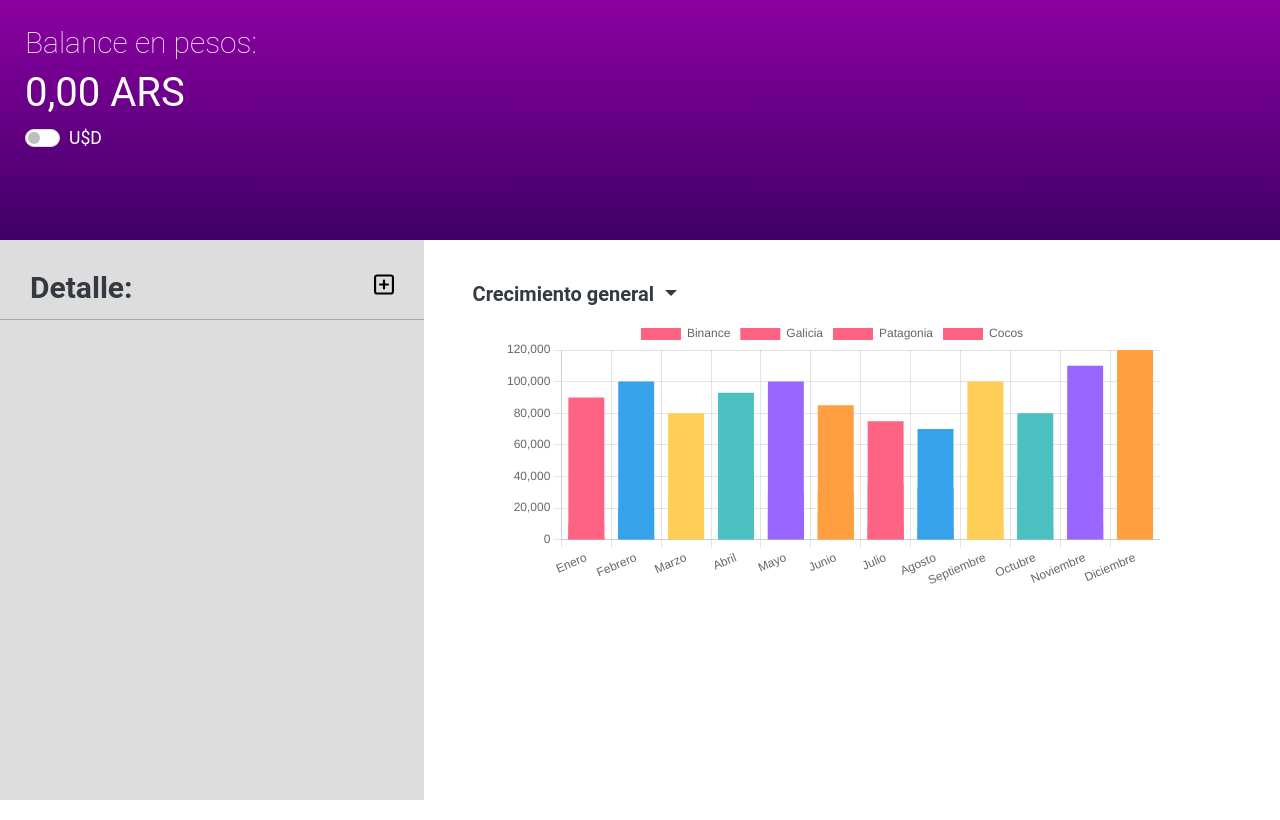
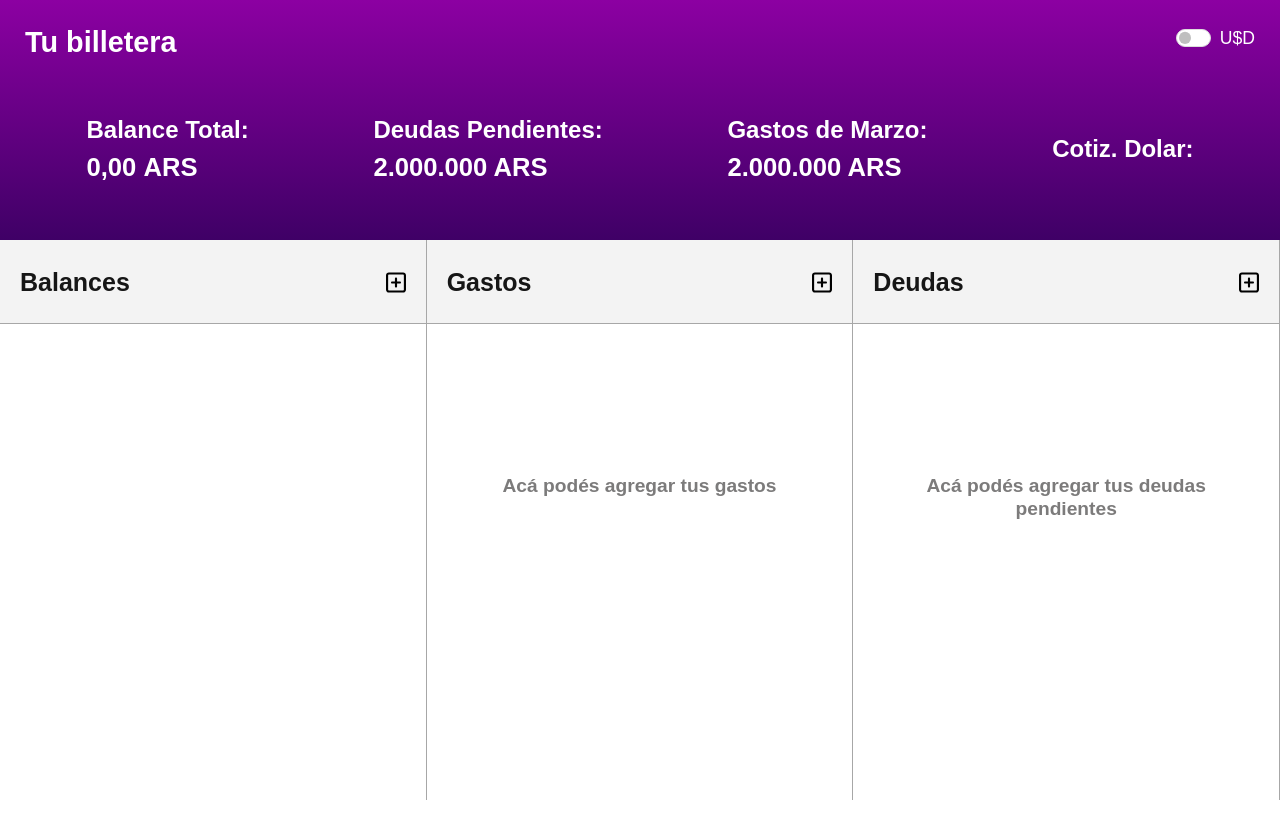
Before and after one commit to PabloBottinelli/tarasca, an Electron app: page src/ui/index.html in a window 1280 px wide. Drawn offline with nearby package versions, Linux system fonts and the light colour scheme; no server answers.

Commit message:
rediseño

```diff
--- a/src/ui/chart.js
+++ /dev/null
@@ -1,99 +0,0 @@
-var ctx = document.getElementById('graphic-cnt').getContext('2d');
-var myChart = new Chart(ctx, {
-    type: 'bar',
-    data: {
-        labels: ['Enero', 'Febrero', 'Marzo', 'Abril', 'Mayo', 'Junio', 'Julio', 'Agosto', 'Septiembre', 'Octubre', 'Noviembre', 'Diciembre'],
-        datasets: [{
-            grouped: false,
-            label: 'Binance',
-            data: [10000, 20000, 25000, 41000, 30000, 31000, 35000, 33000, 45000, 40000, 39000, 40000],
-            backgroundColor: [
-                'rgba(255, 99, 132, 1)',
-                'rgba(54, 162, 235, 1)',
-                'rgba(255, 206, 86, 1)',
-                'rgba(75, 192, 192, 1)',
-                'rgba(153, 102, 255, 1)',
-                'rgba(255, 159, 64, 1)',
-                'rgba(255, 99, 132, 1)',
-                'rgba(54, 162, 235, 1)',
-                'rgba(255, 206, 86, 1)',
-                'rgba(75, 192, 192, 1)',
-                'rgba(153, 102, 255, 1)',
-                'rgba(255, 159, 64, 1)'
-            ]
-        },
-        {
-            grouped: false,
-            label: 'Galicia',
-            data: [1000, 2000, 2500, 4100, 3000, 3100, 3500, 3300, 4500, 4000, 3900, 4000],
-            backgroundColor: [
-                'rgba(255, 99, 132, 1)',
-                'rgba(54, 162, 235, 1)',
-                'rgba(255, 206, 86, 1)',
-                'rgba(75, 192, 192, 1)',
-                'rgba(153, 102, 255, 1)',
-                'rgba(255, 159, 64, 1)',
-                'rgba(255, 99, 132, 1)',
-                'rgba(54, 162, 235, 1)',
-                'rgba(255, 206, 86, 1)',
-                'rgba(75, 192, 192, 1)',
-                'rgba(153, 102, 255, 1)',
-                'rgba(255, 159, 64, 1)'
-            ]
-        },
-        {
-            grouped: false,
-            label: 'Patagonia',
-            data: [2000, 1000, 8000, 13000, 16000, 18000, 9000, 7000, 10000, 8000, 11000, 12000],
-            backgroundColor: [
-                'rgba(255, 99, 132, 1)',
-                'rgba(54, 162, 235, 1)',
-                'rgba(255, 206, 86, 1)',
-                'rgba(75, 192, 192, 1)',
-                'rgba(153, 102, 255, 1)',
-                'rgba(255, 159, 64, 1)',
-                'rgba(255, 99, 132, 1)',
-                'rgba(54, 162, 235, 1)',
-                'rgba(255, 206, 86, 1)',
-                'rgba(75, 192, 192, 1)',
-                'rgba(153, 102, 255, 1)',
-                'rgba(255, 159, 64, 1)'
-            ]
-        },
-        {
-            grouped: false,
-            label: 'Cocos',
-            data: [90000, 100000, 80000, 93000, 100000, 85000, 75000, 70000, 100000, 80000, 110000, 120000],
-            backgroundColor: [
-                'rgba(255, 99, 132, 1)',
-                'rgba(54, 162, 235, 1)',
-                'rgba(255, 206, 86, 1)',
-                'rgba(75, 192, 192, 1)',
-                'rgba(153, 102, 255, 1)',
-                'rgba(255, 159, 64, 1)',
-                'rgba(255, 99, 132, 1)',
-                'rgba(54, 162, 235, 1)',
-                'rgba(255, 206, 86, 1)',
-                'rgba(75, 192, 192, 1)',
-                'rgba(153, 102, 255, 1)',
-                'rgba(255, 159, 64, 1)'
-            ]
-        }
-    ]
-    },
-    options: {
-        scales: {
-            y: {
-                beginAtZero: true
-            }
-        },
-        layout: {
-            padding: {
-                left: 50, // Espacio adicional a la izquierda del gráfico
-                right: 0, // Espacio adicional a la derecha del gráfico
-                top: 0, // Espacio adicional en la parte superior del gráfico
-                bottom: 80 // Espacio adicional en la parte inferior del gráfico
-            }
-        }
-    },
-});
--- a/src/ui/css/styles.css
+++ b/src/ui/css/styles.css
@@ -1,11 +1,14 @@
+@import url('https://fonts.googleapis.com/css2?family=Rubik:ital,wght@0,300..900;1,300..900&display=swap');
+
 *, ::after, ::before {
     box-sizing: border-box;
 }
 
+
 * {
     margin: 0;
     padding: 0;
-    font-family: "Roboto", sans-serif;
+    font-family: "Rubik", sans-serif;
 }
 
 body {
@@ -20,40 +23,43 @@ body {
     height: 30%;
     padding: 25px;
     background: linear-gradient(#8C00A2, #3F0066);
-    /* display: flex;
+    color: white;
+}
+
+#title{
+    height: 35%;
+}
+
+#title h1{
+    float: left;
+    font-size: 1.8rem;
+}
+
+#title div{
+    float: right;
+}
+
+#datas{
+    height: 65%;
+    width: 90%;
+    margin: auto;
+    display: flex;
     flex-wrap: nowrap;
     justify-content: space-between;
-    text-align: center; */
+    text-align: center;
+    align-items: center;
 }
 
-#header h1 {
-    color: white;
-    font-size: 30px;
-    font-weight: 100;
-    align-self: flex-start;
-    width: 33%;
+#datas div{
     text-align: left;
 }
 
-#header h2 {
-    color: white;
-    font-size: 40px;
-    font-weight: 400;
-    align-self: center;
-    width: 33%;
-
+#datas h2{
+    font-size: 1.5rem;
 }
 
-#switch-cnt {
-    margin-top: 5px;
-    align-self: flex-start;
-    position: relative;
-    width: 33%;
-    text-align: right;
-}
-
-.form-check-label{
-    color: white;
+#datas h3{
+    font-size: 1.6rem;
 }
 
 /* MAIN */
@@ -64,31 +70,45 @@ body {
     display: flex;
 }
 
-/* IZQUIERDA */
-
-#detail {
-    background-color: #dddddd;
-    width: 35%;
+.info-cnt{
+    flex: 1;
     height: 100%;
-    padding: 30px 0 30px 0;
+    border-right: 1px solid rgb(167, 167, 167);
 }
 
-#detail-top {
+.info-top{
     width: 100%;
-    height: 10%;
+    height: 15%;
     border-bottom: 1px solid rgb(167, 167, 167);
-    padding: 0 30px 0 30px;
+    background-color: rgb(243, 243, 243);
+    display: flex;
+    align-items: center;
+    padding: 20px;
 }
 
-#detail-top h2 {
-    float: left;
-    font-size: 30px;
+.info-top h2{
+    font-size: 25px;
+    color: rgb(22, 22, 22);
+    margin-bottom: 0;
 }
 
-#buttons {
-    float: right;
+.info-buttons{
+    margin-left: auto;
 }
 
+.info-bottom{
+    width: 100%;
+    height: 85%;
+    overflow: hidden;
+    overflow-y: auto;
+    padding: 0 25px 25px 25px;
+}
+
+#bills-editButton, #bills-deleteButton, #balance-editButton, #balance-deleteButton, #debts-editButton, #debts-deleteButton{
+    display: none;
+}
+
+/* FORMS  */
 .formButton {
     width: 20px;
     height: 22.84px;
@@ -104,15 +124,6 @@ body {
     transform: scale(1.2);
 }
 
-#detail-bottom{
-    width: 100%;
-    height: 100%;
-    overflow: hidden;
-    overflow-y: auto;
-    padding: 0 25px 0 25px;
-}
-
-/* FORM  */
 .form-check-label img{
     width: 20px;
     height: 20px;
@@ -124,10 +135,6 @@ body {
     padding: 0.5rem 1.1rem;
 }
 
-#editButton, #deleteButton{
-    display: none;
-}
-
 .form-label{
     width: 100%;
 }
@@ -136,7 +143,15 @@ body {
     cursor: pointer;
 }
 
-/* ITEMS IZQUIERDA */
+/* ITEMS */
+.advice{
+    font-size: 1.2rem;
+    width: 80%;
+    text-align: center;
+    margin: auto;
+    color: rgb(124, 123, 123);
+    margin-top: 40%;
+}
 
 .item img {
     width: 30px;
@@ -144,14 +159,15 @@ body {
 
 .item {
     width: 100%;
-    margin: auto;
-    border-radius: 30px;
-    padding: 0px 20px 0px 20px;
+    border-radius: 25px;
     color: white;
-    height: 80px;
     margin-top: 25px;
     cursor: pointer;
     border: 2px solid transparent;
+    display: flex;
+    align-items: center;
+    padding: 10px 15px 10px 15px;
+    border: 2px solid rgb(161, 161, 161);
 }
 
 .item img{
@@ -159,64 +175,30 @@ body {
 }
 
 .item-detail{
-    float: left;
-    display: flex;
-    height: 100%;
-    align-items: center;
-
-}
-
-.item-detail img{
-    margin-left: 10px;
-    margin-right: 20px;
-    height: 40px;
-    width: 40px;
-}
-
-.item-detail h3 {
-    font-size: 25px;
-}
-
-.item-data-cnt {
-    float: right;
     height: 100%;
     display: flex;
     align-items: center;
 }
 
-.item-data-cnt span {
-    font-size: 20px;
-    margin-right: 10px;
+.item-detail img{
+    padding: 10px;
+    border-radius: 25px;
+    width: 50px;
+    height: 50px;
+    margin-right: 15px;
 }
 
-/* DERECHA  */
-
-#graphic {
-    width: 70%;
-    padding: 30px;
-    padding-right: 120px;
+.item-detail h3 {
+    font-size: 1.5rem;
+    align-self: center;
+    color: rgb(22, 22, 22);
+    margin-bottom: 0;
 }
 
-#graphic-title {
-    display: flex;
-    height: 10%;
-    align-items: flex-start;
+.item-data-cnt {
+    margin-left: auto;
 }
 
-#graphic-title img {
-    width: 20px;
-    margin-left: 10px;
+.item-data-cnt span{
+    color: rgb(22, 22, 22);
 }
-
-#graphic-cnt {
-    width: 100%;
-    height: 90%;
-}
-
-#dropdownButton{
-    font-size: 20px;
-}
-
-.dropdown-menu{
-    width: 250px;
-}
--- a/src/ui/index.html
+++ b/src/ui/index.html
@@ -2,34 +2,55 @@
 <html>
     <head>
         <meta charset="UTF-8">
-        <meta http-equiv="Content-Security-Policy" content="default-src 'self'; connect-src 'self' https://api.bluelytics.com.ar; script-src 'self' https://cdn.jsdelivr.net https://code.jquery.com; img-src 'self' data:; style-src 'self' 'unsafe-inline' https://cdnjs.cloudflare.com;">
+        <meta http-equiv="Content-Security-Policy" content="default-src 'self'; connect-src 'self' https://api.bluelytics.com.ar; script-src 'self' https://cdn.jsdelivr.net https://code.jquery.com; img-src 'self' data:; style-src 'self' 'unsafe-inline' https://cdnjs.cloudflare.com https://fonts.googleapis.com; font-src 'self' https://fonts.gstatic.com;">
         <title>Tarasca</title>
         <link rel="stylesheet" href="css/bootstrap.min.css">
         <link rel="stylesheet" href="css/styles.css">
-        <script src="https://cdn.jsdelivr.net/npm/chart.js"></script>
         <script src="https://code.jquery.com/jquery-3.6.0.min.js"></script>
         <script src="https://cdn.jsdelivr.net/npm/bootstrap@5.3.3/dist/js/bootstrap.bundle.min.js"></script>
         <link rel="stylesheet" href="https://cdnjs.cloudflare.com/ajax/libs/animate.css/4.1.1/animate.min.css"/>
-        <script src="chart.js" defer ></script>
     </head>
     <body>
         <header id="header">
-            <h1>Balance en pesos:</h1>
-            <h2 id="balance">$2.000.000</h2>
-            <div class="form-check form-switch">
-                <input class="form-check-input" type="checkbox" role="switch" id="flexSwitchCheckChecked">
-                <label class="form-check-label" for="flexSwitchCheckChecked">U$D</label>
+            <!-- TITLE AND SWITCH  -->
+            <div id="title">
+                <h1>Tu billetera</h1>
+                <div class="form-check form-switch">
+                    <input class="form-check-input" type="checkbox" role="switch" id="flexSwitchCheckChecked">
+                    <label class="form-check-label" for="flexSwitchCheckChecked">U$D</label>
+                </div>
+            </div>
+
+            <!-- INFO -->
+            <div id="datas">
+                <div>
+                    <h2>Balance Total:</h2>
+                    <h3 id="balance"></h3>
+                </div>
+                <div>
+                    <h2>Deudas Pendientes:</h2>
+                    <h3>2.000.000 ARS</h3>
+                </div>
+                <div>
+                    <h2>Gastos de Marzo:</h2>
+                    <h3>2.000.000 ARS</h3>
+                </div>
+                <div>
+                    <h2>Cotiz. Dolar:</h2>
+                    <h3 id="dollar-info"></h3>
+                </div>
             </div>
         </header>
         <section id="main">
-            <section id="detail">
-                <div id="detail-top">
-                    <h2>Detalle:</h2>
-                    <div id="buttons">
-                        <button class="formButton" id="editButton" data-bs-toggle="modal" data-bs-target="#formModal">
+            <!-- BALANCES -->
+            <section id="balance-detail" class="info-cnt">
+                <div id="balance-top" class="info-top">
+                    <h2>Balances</h2>
+                    <div id="balance-buttons" class="info-buttons">
+                        <button class="formButton" id="balance-editButton" data-bs-toggle="modal" data-bs-target="#formModal">
                             <img src="media/pen-to-square-regular.svg" alt="">
                         </button>
-                        <button class="formButton" id="deleteButton" data-bs-toggle="modal" data-bs-target="#deleteModal">
+                        <button class="formButton" id="balance-deleteButton" data-bs-toggle="modal" data-bs-target="#deleteModal">
                             <img src="media/trash-can-regular.svg" alt="">
                         </button>
                         <button type="button" class="formButton" data-bs-toggle="modal" data-bs-target="#formModal">
@@ -37,21 +58,54 @@
                         </button>
                     </div>
                 </div>
-                <div id="detail-bottom">
-                   <!-- ITEMS -->
-
+                <div id="balance-bottom" class="info-bottom">
+                    <!-- ITEMS -->
+                    <h2 class="advice">Acá podés agregar los balances de tus cuentas</h2>
                 </div>
             </section>
-            <section id="graphic">
-                <div class="dropdown">
-                    <button class="btn dropdown-toggle" id="dropdownButton" type="button" data-bs-toggle="dropdown" aria-expanded="false">
-                        <b>Crecimiento general</b>
-                    </button>
-                    <ul class="dropdown-menu" id="dropdownMenu">
-                        <!-- ENTITYS -->
-                    </ul>
+
+            <!-- BILLS  -->
+            <section id="bills-detail"  class="info-cnt">
+                <div id="bills-top" class="info-top">
+                    <h2>Gastos</h2>
+                    <div id="bills-buttons" class="info-buttons">
+                        <button class="formButton" id="bills-editButton" data-bs-toggle="modal" data-bs-target="#">
+                            <img src="media/pen-to-square-regular.svg" alt="">
+                        </button>
+                        <button class="formButton" id="bills-deleteButton" data-bs-toggle="modal" data-bs-target="#">
+                            <img src="media/trash-can-regular.svg" alt="">
+                        </button>
+                        <button type="button" class="formButton" data-bs-toggle="modal" data-bs-target="#">
+                            <img src="media/square-plus-regular.svg" alt="">
+                        </button>
+                    </div>
                 </div>
-                <canvas id="graphic-cnt"></canvas>
+                <div id="bills-bottom" class="info-bottom">
+                   <!-- ITEMS -->
+                   <h2 class="advice">Acá podés agregar tus gastos</h2>
+                </div>
+            </section>
+
+            <!-- DEBTS  -->
+            <section id="debts-detail"  class="info-cnt">
+                <div id="debts-top" class="info-top">
+                    <h2>Deudas</h2>
+                    <div id="debts-buttons" class="info-buttons">
+                        <button class="formButton" id="debts-editButton" data-bs-toggle="modal" data-bs-target="#">
+                            <img src="media/pen-to-square-regular.svg" alt="">
+                        </button>
+                        <button class="formButton" id="debts-deleteButton" data-bs-toggle="modal" data-bs-target="#">
+                            <img src="media/trash-can-regular.svg" alt="">
+                        </button>
+                        <button type="button" class="formButton" data-bs-toggle="modal" data-bs-target="#">
+                            <img src="media/square-plus-regular.svg" alt="">
+                        </button>
+                    </div>
+                </div>
+                <div id="debts-bottom" class="info-bottom">
+                   <!-- ITEMS -->
+                   <h2 class="advice">Acá podés agregar tus deudas pendientes</h2>
+                </div>
             </section>
         </section>
 
--- a/src/ui/renderer.js
+++ b/src/ui/renderer.js
@@ -16,12 +16,11 @@ const dropdownUSD = document.getElementById('dropdownUSD')
 let itemIcon
 
 // ITEM LIST
-const itemList = document.getElementById('detail-bottom')
-// const dropdownMenu = document.getElementById('dropdownMenu')
+const itemList = document.getElementById('balance-bottom')
 
 // BUTTONS
-const editButton = document.getElementById('editButton')
-const deleteButton = document.getElementById('deleteButton')
+const editButton = document.getElementById('balance-editButton')
+const deleteButton = document.getElementById('balance-deleteButton')
 const confirmDeleteButton = document.getElementById('confirmDeleteButton')
 const formCloseButton = document.getElementById('formCloseButton')
 const switchButton = document.getElementById('flexSwitchCheckChecked')
@@ -30,21 +29,24 @@ const switchButton = document.getElementById('flexSwitchCheckChecked')
 let selectedItem = null
 let editingStatus = false
 let usdCurrency = false
-let usdPrice = 0
 
+// TOTAL BALANCE
+const balance = document.getElementById('balance')
+
+// DOLLAR
+let usdPrice_sell = 0
+let usdPrice_buy = 0
+const dollarInfo = document.getElementById('dollar-info')
 fetch('https://api.bluelytics.com.ar/v2/latest')
 .then(response => response.json())
 .then(data => {
-    usdPrice = data.blue.value_sell
-    console.log(usdPrice)
+    usdPrice_sell = data.blue.value_sell
+    usdPrice_buy = data.blue.value_buy
+    dollarInfo.textContent = "V: " + usdPrice_sell + " " + "C: " + usdPrice_buy
 })
 .catch(error => {
     console.error('Error al obtener los datos:', error)
 })
-
-
-// TOTAL BALANCE
-const balance = document.getElementById('balance')
 
 // CREATE AND EDIT FUNCTIONS
 itemIconRadios.forEach((radio) => {
@@ -73,14 +75,14 @@ newItemForm.addEventListener('submit', (e) => {
     }
 
     if(editingStatus){
-        ipcRenderer.sendSync('editItem', selectedItem.id, item)
+        ipcRenderer.sendSync('editItem', selectedItem.id, item, "balances")
         editingStatus = false
         selectedItem.style.border = '2px solid transparent'
         editButton.style.display = 'none'
         deleteButton.style.display = 'none'
         selectedItem = null
     }else{
-        ipcRenderer.sendSync('createItem', item)
+        ipcRenderer.sendSync('createItem', item, "balances")
     }
 
     newItemForm.reset()
@@ -91,14 +93,23 @@ newItemForm.addEventListener('submit', (e) => {
 function renderItems(items) {
     itemList.innerHTML = ""
     let bal = 0
+    let value;
     items.forEach((i) => {
-        bal += i.value
-        let value = usdCurrency ? i.value/usdPrice: i.value
+        if((i.currency == "US$" && usdCurrency) || (i.currency == "ARS" && !usdCurrency)){
+            value = i.value
+        }else if(i.currency == "ARS" && usdCurrency){
+            value = i.value/usdPrice_sell
+        }else{
+            value = i.value*usdPrice_buy
+        }
+
+        bal += value
         let formattedValue = usdCurrency ? value.toLocaleString('es-ES', { style: 'currency', currency: 'USD' }) : value.toLocaleString('es-ES', { style: 'currency', currency: 'ARS' })
+
         itemList.innerHTML += `
-            <div id="${i.id}" class="item animate__animated animate__bounceInLeft" style="background-color: ${hexToRGBA(i.color, 0.9)};">
+            <div id="${i.id}" class="item animate__animated animate__bounceInLeft">
                 <div class="item-detail">
-                    <img src="media/${i.icon}" alt="Icon">
+                    <img src="media/${i.icon}" alt="Icon" style="background-color: ${hexToRGBA(i.color, 0.9)};">
                     <h3>${i.entity}</h3>
                 </div>
                 <div class="item-data-cnt">
@@ -106,12 +117,9 @@ function renderItems(items) {
                 </div>
             </div>
         `
-        // dropdownMenu.innerHTML += `
-        //     <li><a class="dropdown-item" href="#">${i.entity}</a></li>
-        // `
     })
 
-    bal = usdCurrency ? bal/usdPrice : bal
+    bal = usdCurrency ? bal/usdPrice_sell : bal
     let formattedBalance = usdCurrency ? bal.toLocaleString('es-ES', { style: 'currency', currency: 'USD' }) : bal.toLocaleString('es-ES', { style: 'currency', currency: 'ARS' })
     balance.textContent = formattedBalance
 
@@ -120,9 +128,6 @@ function renderItems(items) {
         itemElement.addEventListener('mouseover', function() {
             if(selectedItem != itemElement){
                 const computedStyle = window.getComputedStyle(itemElement)
-                const backgroundColor = computedStyle.backgroundColor
-                const [r, g, b, _] = backgroundColor.match(/\d+/g)
-                itemElement.style.backgroundColor = `rgba(${r}, ${g}, ${b}, ${1})`
                 itemElement.style.border = '2px solid #272727'
             }
         })
@@ -130,17 +135,14 @@ function renderItems(items) {
         itemElement.addEventListener('mouseout', function() {
             if(selectedItem != itemElement){
                 const computedStyle = window.getComputedStyle(itemElement)
-                const backgroundColor = computedStyle.backgroundColor
-                const [r, g, b, _] = backgroundColor.match(/\d+/g)
-                itemElement.style.backgroundColor = `rgba(${r}, ${g}, ${b}, ${0.9})`
-                itemElement.style.border = '2px solid transparent'
+                itemElement.style.border = '2px solid rgb(161, 161, 161)'
             }
         })
 
         itemElement.addEventListener('click', function(){
             if(selectedItem != itemElement){
                 if(selectedItem){
-                    selectedItem.style.border = '2px solid transparent'
+                    selectedItem.style.border = '2px solid  rgb(161, 161, 161)'
                 }
                 itemElement.style.border = '2px solid red'
                 editButton.style.display = 'inline-block'
@@ -166,14 +168,14 @@ function hexToRGBA(hex, alpha) {
 
 document.addEventListener('click', function(event) {
     if(selectedItem && !selectedItem.contains(event.target) && !editingStatus){
-        selectedItem.style.border = '2px solid transparent'
+        selectedItem.style.border = '2px solid rgb(161, 161, 161)'
         editButton.style.display = 'none'
         deleteButton.style.display = 'none'
         selectedItem = null
     }
     if(editingStatus && (event.target == formCloseButton || (event.target != modalDialog && event.target == formModal))){
         editingStatus = false
-        selectedItem.style.border = '2px solid transparent'
+        selectedItem.style.border = '2px solid rgb(161, 161, 161)'
         editButton.style.display = 'none'
         deleteButton.style.display = 'none'
         selectedItem = null
@@ -188,7 +190,7 @@ switchButton.addEventListener('click', function(){
 
 // GET
 function getItems(){
-    items = ipcRenderer.sendSync('getItems')
+    items = ipcRenderer.sendSync('getItems', "balances")
     renderItems(items)
 }
 
@@ -202,7 +204,7 @@ confirmDeleteButton.addEventListener('click', function(event){
 })
 
 function deleteItem(id){
-    ipcRenderer.sendSync('deleteItem', id)
+    ipcRenderer.sendSync('deleteItem', id, "balances")
     getItems()
 }
 
@@ -213,7 +215,7 @@ editButton.addEventListener('click', function(event) {
 })
 
 function editItem(id){
-    const item = ipcRenderer.sendSync('getItemById', id)
+    const item = ipcRenderer.sendSync('getItemById', id, "balances")
     itemEntity.value = item.entity
     itemValue.value = item.value
     itemColor.value = item.color
```
Also changed, not shown: src/main.js (+15 -15 lines).
